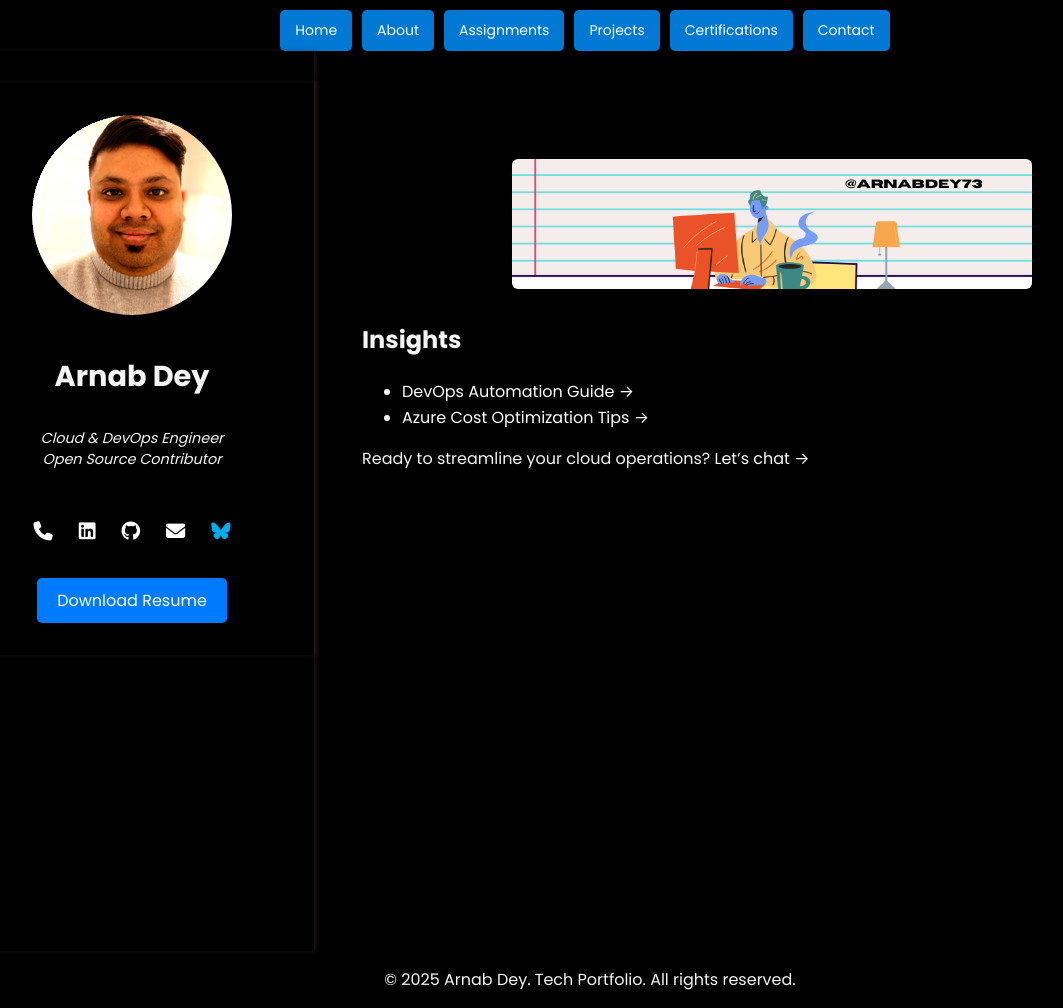
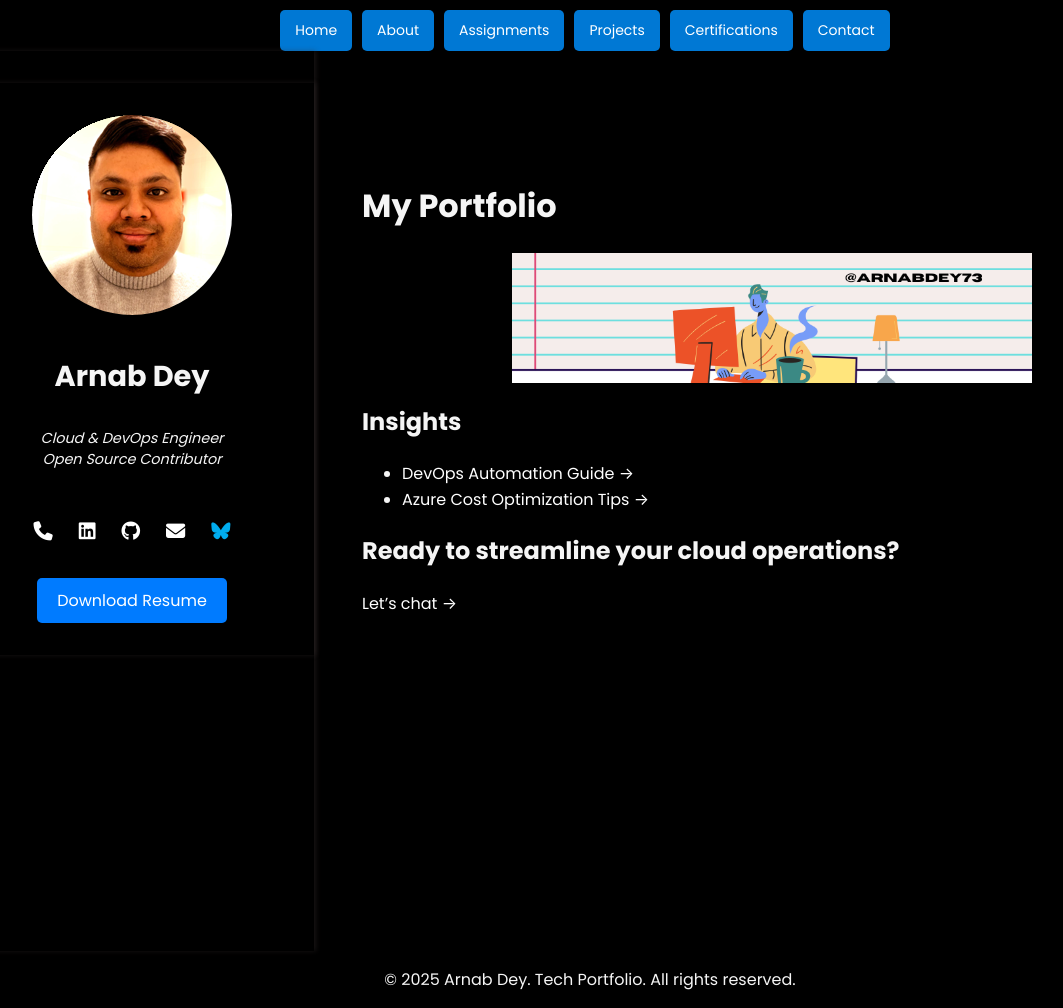
Before and after one commit to arnabdey73/arnabdey73.github.io, a Jekyll site: the page built from index.md, in a window 1280 px wide. Shown: the whole page, without its empty margins (50-1113 px from the left). Built offline with Jekyll 4.4.1, drawn with Linux system fonts in a browser that asks for light colours; nearby versions of some CDN libraries; our own code applies the rules of GitHub Pages for plain Markdown files.

Commit message:
fixed navigation issue

```diff
--- a/assets/css/style.css
+++ b/assets/css/style.css
@@ -238,3 +238,21 @@ body {
     display: block;
     border-radius: 6px;
   }
+
+  /* Moved styles from inline to external CSS */
+  .nav-button {
+    display: inline-block;
+    padding: 10px 15px;
+    margin-right: 10px;
+    margin-top: 10px;
+    background-color: #0078D4;
+    color: white;
+    text-decoration: none;
+    border-radius: 5px;
+    font-size: 14px;
+    transition: background-color 0.3s ease;
+  }
+
+  .nav-button:hover {
+    background-color: #005A9E;
+  }
--- a/index.md
+++ b/index.md
@@ -1,19 +1,12 @@
----
-layout: default
----
+# My Portfolio
 
-<header class="main-banner">
-  <img src="assets/img/banner.png" alt="My Portfolio Banner" class="banner-img" />
-</header>
+![My Portfolio Banner](assets/img/banner.png)
 
-<section id="insights">
-  <h2>Insights</h2>
-  <ul>
-    <li><a href="https://codemyinfra.hashnode.dev/devops-python-automation-azure-kubernetes">DevOps Automation Guide →</a></li>
-    <li><a href="/blog/azure-cost-optimization">Azure Cost Optimization Tips →</a></li>
-  </ul>
-</section>
+## Insights
 
-<section id="cta-footer" class="center">
-  <p>Ready to streamline your cloud operations? <a href="/contact">Let’s chat →</a></p>
-</section>
+- [DevOps Automation Guide →](https://codemyinfra.hashnode.dev/devops-python-automation-azure-kubernetes)
+- [Azure Cost Optimization Tips →](/blog/azure-cost-optimization)
+
+## Ready to streamline your cloud operations?
+
+[Let’s chat →](/contact)
```
